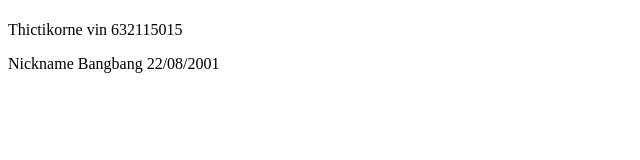
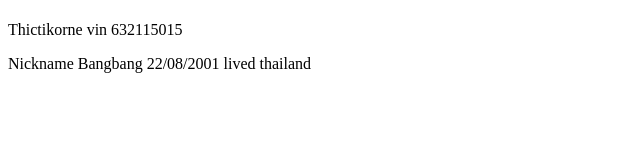
Before and after one commit to locknew/Lab3.3Ops, a plain HTML site: page profile.html in a window 1280 px wide. Shown: the whole page, without its empty margins (0-640 px from the left). Drawn offline with Linux system fonts and the light colour scheme.

Commit message:
add info

```diff
--- a/profile.html
+++ b/profile.html
@@ -9,7 +9,7 @@
 
     <h1></h1>
     <p>Thictikorne vin 632115015</p>
-    <p>Nickname Bangbang 22/08/2001</p>
+    <p>Nickname Bangbang 22/08/2001 lived thailand</p>
 
 
 </body>
```
